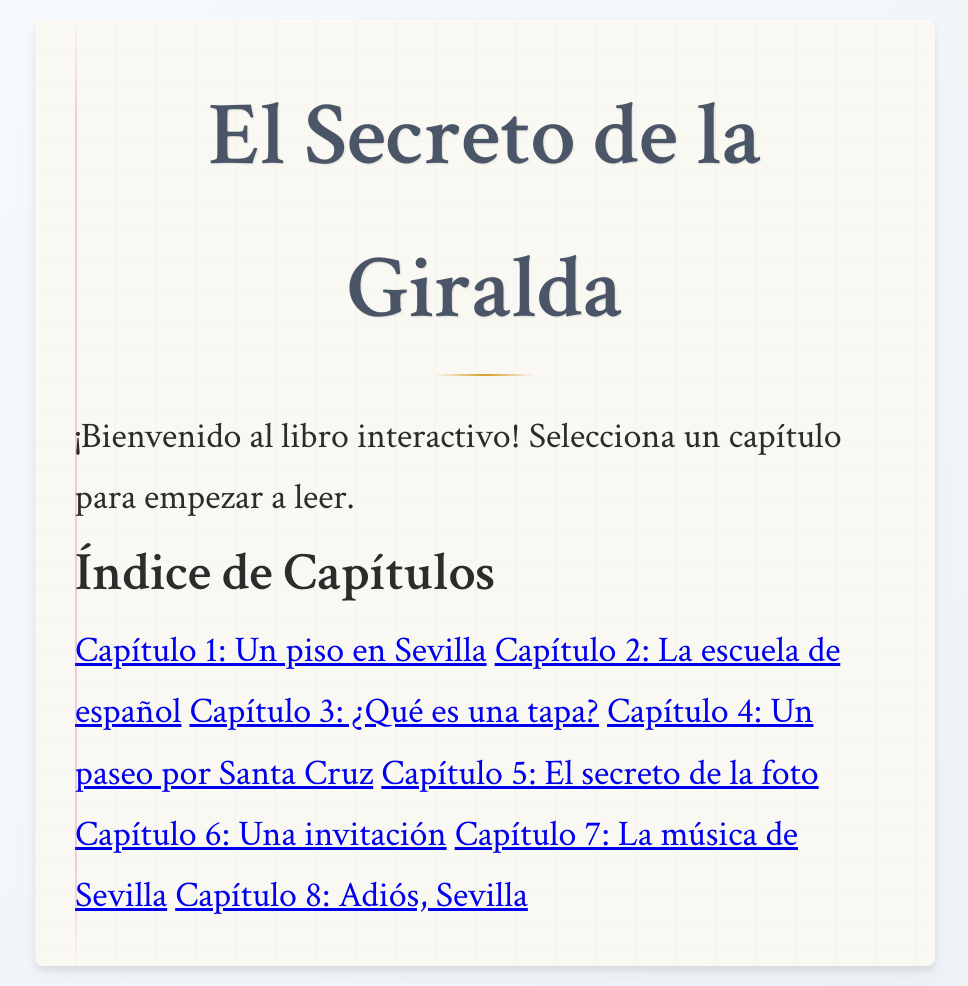
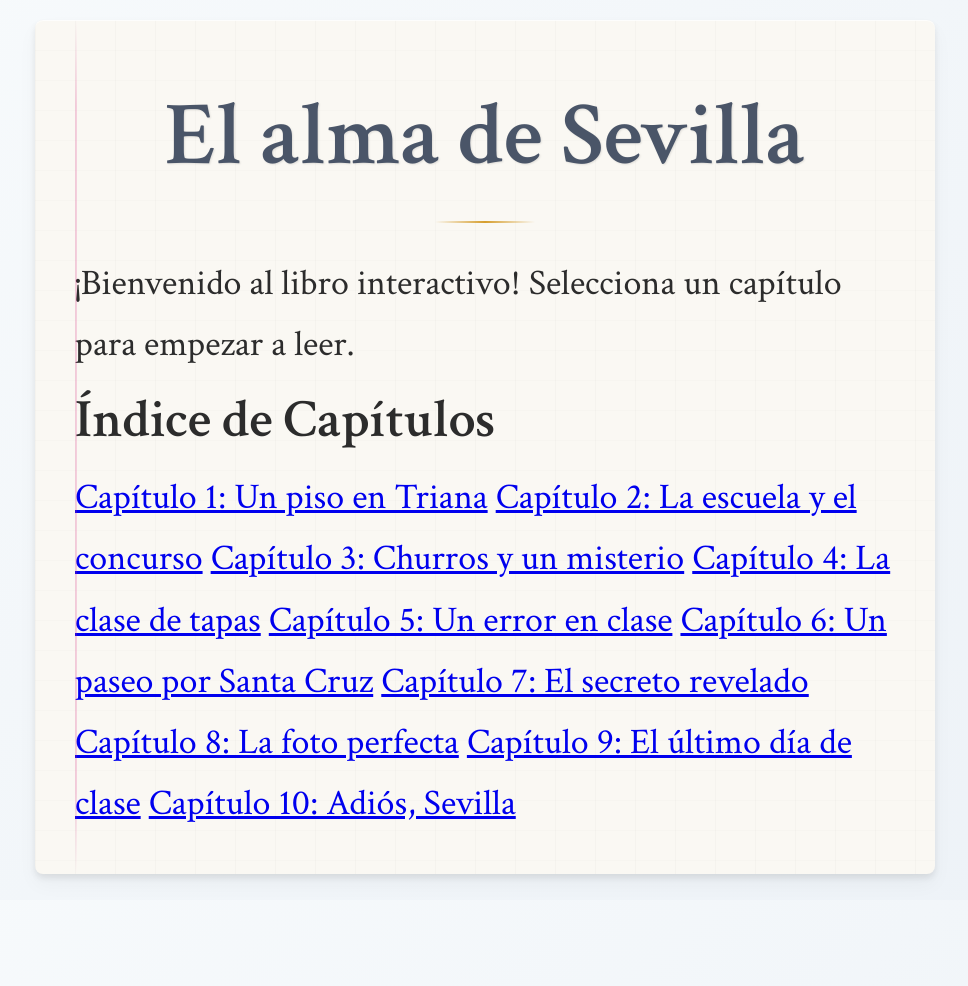
Before and after one commit to balpomorelitm/elalmadesevilla, a Jekyll site: the page built from index.md, in a window 1280 px wide. Shown: the whole page, without its empty margins (155-1123 px from the left). Built offline with Jekyll 4.4.1, drawn with Linux system fonts in a browser that asks for light colours; after the commit the page ends 900 px from its top, so only the background shows below that.

Commit message:
Update index.md

```diff
--- a/index.md
+++ b/index.md
@@ -3,17 +3,21 @@ layout: default
 title: El Secreto de la Giralda
 ---
 
-# El Secreto de la Giralda
+# El alma de Sevilla
+
 ¡Bienvenido al libro interactivo! Selecciona un capítulo para empezar a leer.
 
 ## Índice de Capítulos
+
 <div class="chapter-list">
-    <a href="capitulo-1.html">Capítulo 1: Un piso en Sevilla</a>
-    <a href="capitulo-2.html">Capítulo 2: La escuela de español</a>
-    <a href="capitulo-3.html">Capítulo 3: ¿Qué es una tapa?</a>
-    <a href="capitulo-4.html">Capítulo 4: Un paseo por Santa Cruz</a>
-    <a href="capitulo-5.html">Capítulo 5: El secreto de la foto</a>
-    <a href="capitulo-6.html">Capítulo 6: Una invitación</a>
-    <a href="capitulo-7.html">Capítulo 7: La música de Sevilla</a>
-    <a href="capitulo-8.html">Capítulo 8: Adiós, Sevilla</a>
+    <a href="capitulo-1.html" data-chapter="1">Capítulo 1: Un piso en Triana</a>
+    <a href="capitulo-2.html" data-chapter="2">Capítulo 2: La escuela y el concurso</a>
+    <a href="capitulo-3.html" data-chapter="3">Capítulo 3: Churros y un misterio</a>
+    <a href="capitulo-4.html" data-chapter="4">Capítulo 4: La clase de tapas</a>
+    <a href="capitulo-5.html" data-chapter="5">Capítulo 5: Un error en clase</a>
+    <a href="capitulo-6.html" data-chapter="6">Capítulo 6: Un paseo por Santa Cruz</a>
+    <a href="capitulo-7.html" data-chapter="7">Capítulo 7: El secreto revelado</a>
+    <a href="capitulo-8.html" data-chapter="8">Capítulo 8: La foto perfecta</a>
+    <a href="capitulo-9.html" data-chapter="9">Capítulo 9: El último día de clase</a>
+    <a href="capitulo-10.html" data-chapter="10">Capítulo 10: Adiós, Sevilla</a>
 </div>
```
